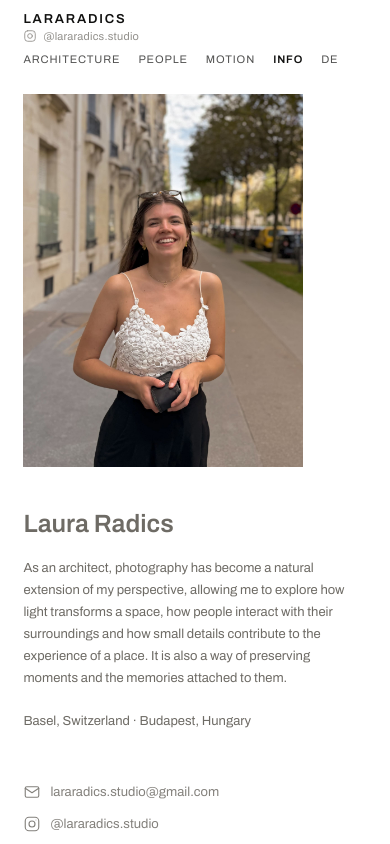
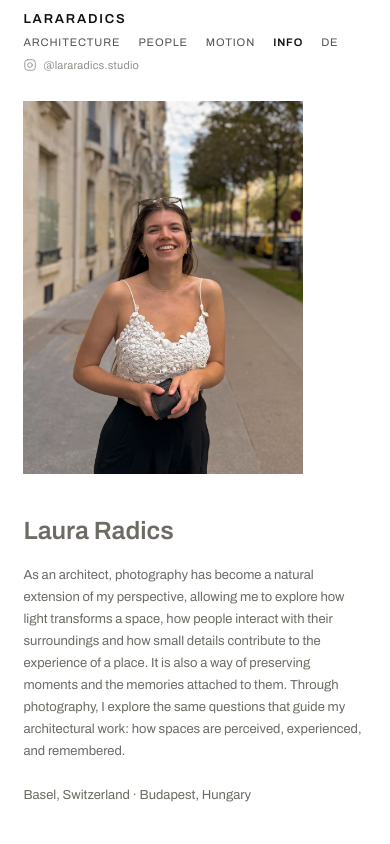
Before and after one commit to lararadics/lararadics-site, a website: page info.html in a window 390 px wide. Shown: the top 844 px of the page. Drawn offline with Linux system fonts and the light colour scheme.

Commit message:
merge bio paragraph, info update

```diff
--- a/i18n.js
+++ b/i18n.js
@@ -23,8 +23,7 @@
       nav_info: 'Info',
       footer_rights: 'All rights reserved.',
       motion_empty: 'Videos coming soon.',
-      info_bio_1: "As an architect, photography has become a natural extension of my perspective, allowing me to explore how light transforms a space, how people interact with their surroundings and how small details contribute to the experience of a place. It is also a way of preserving moments and the memories attached to them.",
-      info_bio_2: "Through photography, I explore the same questions that guide my architectural work: how spaces are perceived, experienced, and remembered.",
+      info_bio: "As an architect, photography has become a natural extension of my perspective, allowing me to explore how light transforms a space, how people interact with their surroundings and how small details contribute to the experience of a place. It is also a way of preserving moments and the memories attached to them. Through photography, I explore the same questions that guide my architectural work: how spaces are perceived, experienced, and remembered.",
       info_bio_3: "Basel, Switzerland · Budapest, Hungary",
       cat_architecture: 'Architecture',
       cat_people: 'People',
@@ -38,8 +37,7 @@
       nav_info: 'Info',
       footer_rights: 'Alle Rechte vorbehalten.',
       motion_empty: 'Videos folgen in K\u00fcrze.',
-      info_bio_1: "Als Architektin ist die Fotografie zu einer nat\u00fcrlichen Erweiterung meiner Perspektive geworden \u2014 sie erlaubt mir zu erforschen, wie Licht einen Raum verwandelt, wie Menschen mit ihrer Umgebung interagieren und wie kleine Details die Erfahrung eines Ortes pr\u00e4gen. Sie ist auch eine Art, Momente und die damit verbundenen Erinnerungen festzuhalten.",
-      info_bio_2: "Durch die Fotografie untersuche ich dieselben Fragen, die auch meine architektonische Arbeit leiten: wie R\u00e4ume wahrgenommen, erlebt und erinnert werden.",
+      info_bio: "Als Architektin ist die Fotografie zu einer nat\u00fcrlichen Erweiterung meiner Perspektive geworden \u2014 sie erlaubt mir zu erforschen, wie Licht einen Raum verwandelt, wie Menschen mit ihrer Umgebung interagieren und wie kleine Details die Erfahrung eines Ortes pr\u00e4gen. Sie ist auch eine Art, Momente und die damit verbundenen Erinnerungen festzuhalten. Durch die Fotografie untersuche ich dieselben Fragen, die auch meine architektonische Arbeit leiten: wie R\u00e4ume wahrgenommen, erlebt und erinnert werden.",
       info_bio_3: "Basel, Schweiz · Budapest, Ungarn",
       cat_architecture: 'Architektur',
       cat_people: 'Personen',
--- a/info.html
+++ b/info.html
@@ -59,11 +59,15 @@
   .info-text{ flex:1; max-width:1000px; }
   .info-name{ font-size:25px; font-weight:600; margin-bottom:20px; color:var(--stone); }
   .info-line{ font-size:13px; color:var(--stone); line-height:1.7; margin-bottom:2.5vh; }
-  .info-location{ margin-top:1vh; margin-bottom:6vh; }
+  .info-location{ margin-bottom:5vh; }
 
   @media (max-width:480px){
     header{ flex-direction:column; align-items:flex-start; justify-content:center; gap:10px; padding:12px 6vw; height:auto; }
     nav{ gap:18px; }
+    .brand{ display:contents; }
+    .mark{ order:1; }
+    nav{ order:2; }
+    .ig-link{ order:3; }
     .info{ flex-direction:column; gap:5vh; padding:2vh 6vw 6vh; }
     .info-photo{ flex:none; width:100%; max-width:280px; }
     .info-icons{ flex-direction:column; gap:14px; margin-top:3vh; }
@@ -90,7 +94,7 @@
     <div class="info-photo"><img src="images/IMG_LR_C.jpeg" alt="Laura Radics" decoding="async" fetchpriority="high"></div>
     <div class="info-text">
       <div class="info-name">Laura Radics</div>
-      <div class="info-line" data-i18n="info_bio_1">As an architect, photography has become a natural extension of my perspective, allowing me to explore how light transforms a space, how people interact with their surroundings and how small details contribute to the experience of a place. It is also a way of preserving moments and the memories attached to them. Through photography, I explore the same questions that guide my architectural work: how spaces are perceived, experienced, and remembered.</div>
+      <div class="info-line" data-i18n="info_bio">As an architect, photography has become a natural extension of my perspective, allowing me to explore how light transforms a space, how people interact with their surroundings and how small details contribute to the experience of a place. It is also a way of preserving moments and the memories attached to them. Through photography, I explore the same questions that guide my architectural work: how spaces are perceived, experienced, and remembered.</div>
       <div class="info-line info-location" data-i18n="info_bio_3">Basel, Switzerland · Budapest, Hungary</div>
       <div class="info-icons">
         <a href="mailto:lararadics.studio@gmail.com" aria-label="Email">
```
Also changed, not shown: architecture.html (+4 -0 lines), index.html (+6 -2 lines), motion.html (+4 -0 lines), people.html (+4 -0 lines), project.html (+4 -0 lines).
